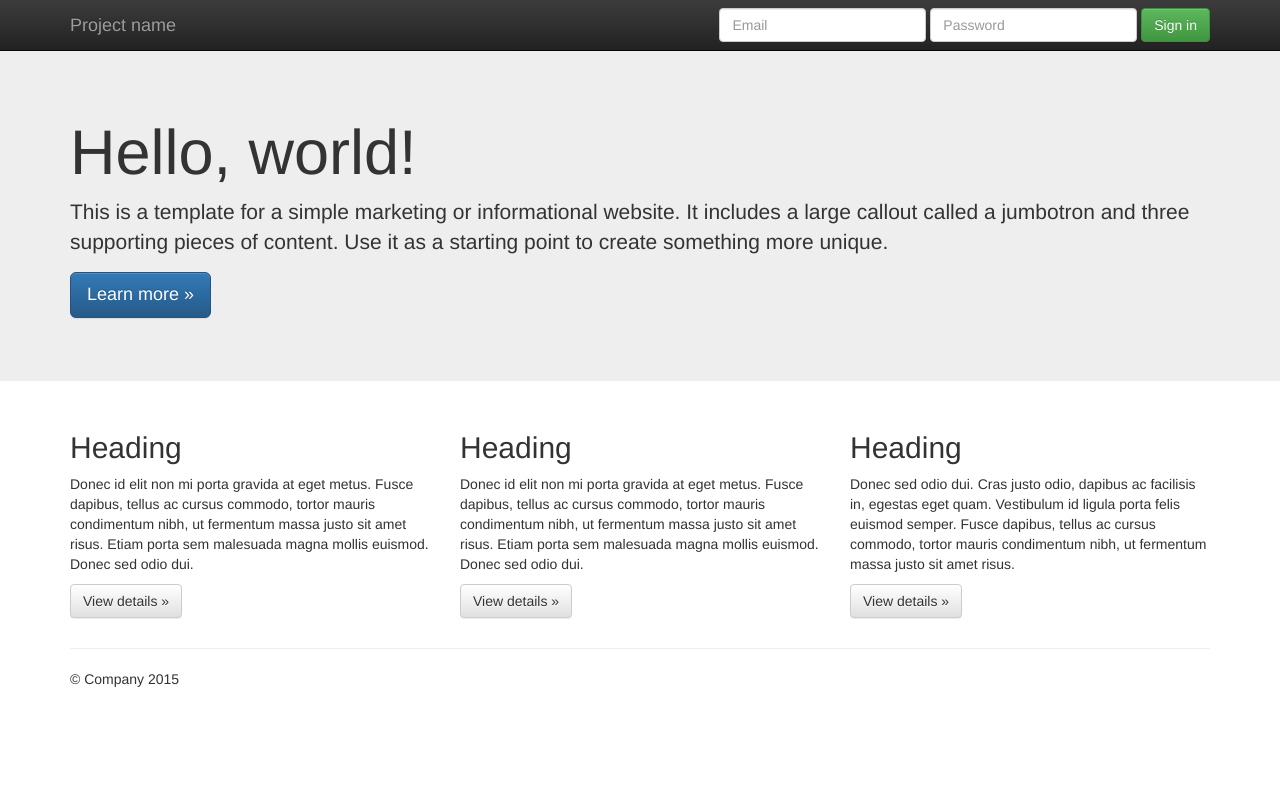
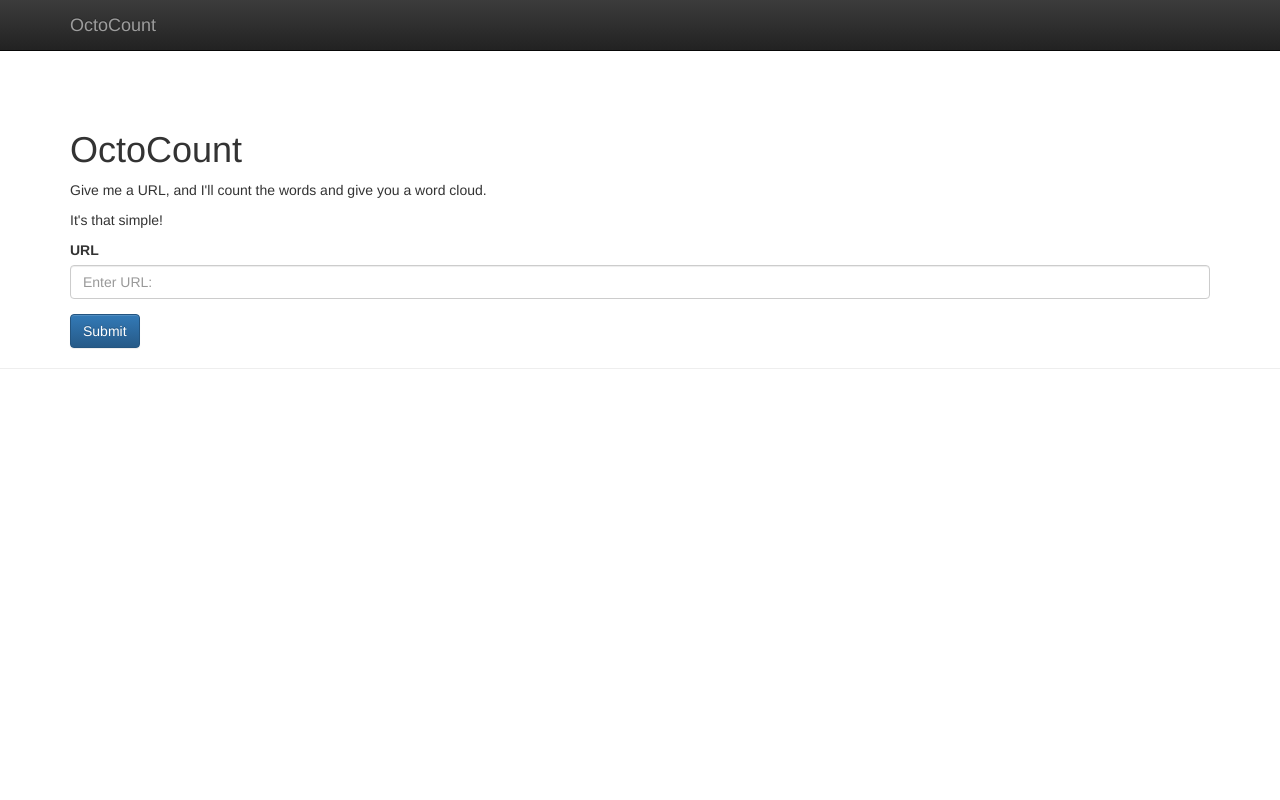
Before and after one commit to chrischambers/octocount, a Python web app: template templates/index.html in a window 1280 px wide. Run offline with Jinja, Linux system fonts and the light colour scheme; the template is opened without the code that fills it, so the values that code supplies are empty; some libraries are stand-ins or nearby versions.

Commit message:
Basic styling for front page

```diff
--- /dev/null
+++ b/static/css/sticky-footer-navbar.css
@@ -0,0 +1,37 @@
+/* Sticky footer styles
+-------------------------------------------------- */
+html {
+  position: relative;
+  min-height: 100%;
+}
+body {
+  /* Margin bottom by footer height */
+  margin-bottom: 60px;
+}
+.footer {
+  position: absolute;
+  bottom: 0;
+  width: 100%;
+  /* Set the fixed height of the footer here */
+  height: 60px;
+  line-height: 60px; /* Vertically center the text there */
+  background-color: #f5f5f5;
+}
+
+
+/* Custom page CSS
+-------------------------------------------------- */
+/* Not required for template or sticky footer method. */
+
+body > .container {
+  padding: 60px 15px 0;
+}
+
+.footer > .container {
+  padding-right: 15px;
+  padding-left: 15px;
+}
+
+code {
+  font-size: 80%;
+}
--- a/templates/index.html
+++ b/templates/index.html
@@ -6,7 +6,7 @@
     <head>
         <meta charset="utf-8">
         <meta http-equiv="X-UA-Compatible" content="IE=edge,chrome=1">
-        <title></title>
+        <title>OctoCount</title>
         <meta name="description" content="">
         <meta name="viewport" content="width=device-width, initial-scale=1">
         <link rel="apple-touch-icon" href="{{ static_url('apple-touch-icon.png')}}">
@@ -19,6 +19,7 @@
             }
         </style>
         <link rel="stylesheet" href="{{ static_url('css/bootstrap-theme.min.css')}}">
+        <link rel="stylesheet" href="{{ static_url('css/sticky-footer-navbar.css')}}">
         <link rel="stylesheet" href="{{ static_url('css/main.css')}}">
 
         <script src="{{ static_url('js/vendor/modernizr-2.8.3-respond-1.4.2.min.js')}}"></script>
@@ -36,8 +37,9 @@
             <span class="icon-bar"></span>
             <span class="icon-bar"></span>
           </button>
-          <a class="navbar-brand" href="#">Project name</a>
-        </div>
+          <a class="navbar-brand" href="/">OctoCount</a>
+        </div><!-- .navbar-header -->
+        {#
         <div id="navbar" class="navbar-collapse collapse">
           <form class="navbar-form navbar-right" role="form">
             <div class="form-group">
@@ -49,42 +51,27 @@
             <button type="submit" class="btn btn-success">Sign in</button>
           </form>
         </div><!--/.navbar-collapse -->
-      </div>
+        #}
+      </div><!-- .container -->
     </nav>
 
-    <!-- Main jumbotron for a primary marketing message or call to action -->
-    <div class="jumbotron">
-      <div class="container">
-        <h1>Hello, world!</h1>
-        <p>This is a template for a simple marketing or informational website. It includes a large callout called a jumbotron and three supporting pieces of content. Use it as a starting point to create something more unique.</p>
-        <p><a class="btn btn-primary btn-lg" href="#" role="button">Learn more &raquo;</a></p>
-      </div>
-    </div>
+    <div class="container">
+      <h1>OctoCount</h1>
 
-    <div class="container">
-      <!-- Example row of columns -->
-      <div class="row">
-        <div class="col-md-4">
-          <h2>Heading</h2>
-          <p>Donec id elit non mi porta gravida at eget metus. Fusce dapibus, tellus ac cursus commodo, tortor mauris condimentum nibh, ut fermentum massa justo sit amet risus. Etiam porta sem malesuada magna mollis euismod. Donec sed odio dui. </p>
-          <p><a class="btn btn-default" href="#" role="button">View details &raquo;</a></p>
+      <p>Give me a URL, and I'll count the words and give you a word cloud.</p>
+      <p>It's that simple!</p>
+      <form>
+        <div class="form-group">
+          <label for="url">URL</label>
+          <input type="url" class="form-control" id="url" name="url" placeholder="Enter URL:" />
         </div>
-        <div class="col-md-4">
-          <h2>Heading</h2>
-          <p>Donec id elit non mi porta gravida at eget metus. Fusce dapibus, tellus ac cursus commodo, tortor mauris condimentum nibh, ut fermentum massa justo sit amet risus. Etiam porta sem malesuada magna mollis euismod. Donec sed odio dui. </p>
-          <p><a class="btn btn-default" href="#" role="button">View details &raquo;</a></p>
-       </div>
-        <div class="col-md-4">
-          <h2>Heading</h2>
-          <p>Donec sed odio dui. Cras justo odio, dapibus ac facilisis in, egestas eget quam. Vestibulum id ligula porta felis euismod semper. Fusce dapibus, tellus ac cursus commodo, tortor mauris condimentum nibh, ut fermentum massa justo sit amet risus.</p>
-          <p><a class="btn btn-default" href="#" role="button">View details &raquo;</a></p>
-        </div>
-      </div>
+          <button type="submit" class="btn btn-primary">Submit</button>
+      </form>
+    </div><!-- .container -->
 
       <hr>
 
       <footer>
-        <p>&copy; Company 2015</p>
       </footer>
     </div> <!-- /container -->        <script src="//ajax.googleapis.com/ajax/libs/jquery/1.11.2/jquery.min.js"></script>
         <script>window.jQuery || document.write('<script src="{{ static_url('js/vendor/jquery-1.11.2.min.js')}}"><\/script>')</script>
```
